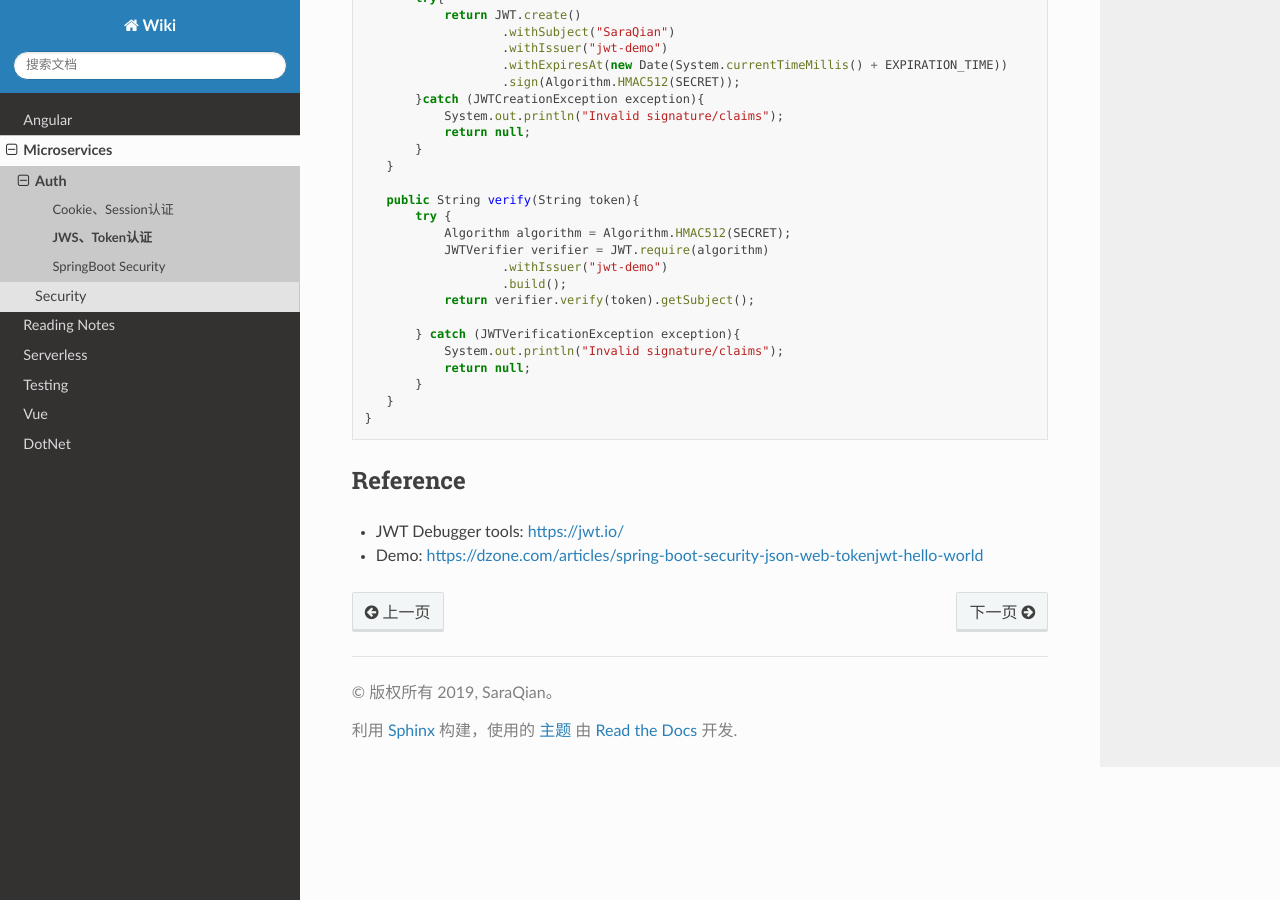
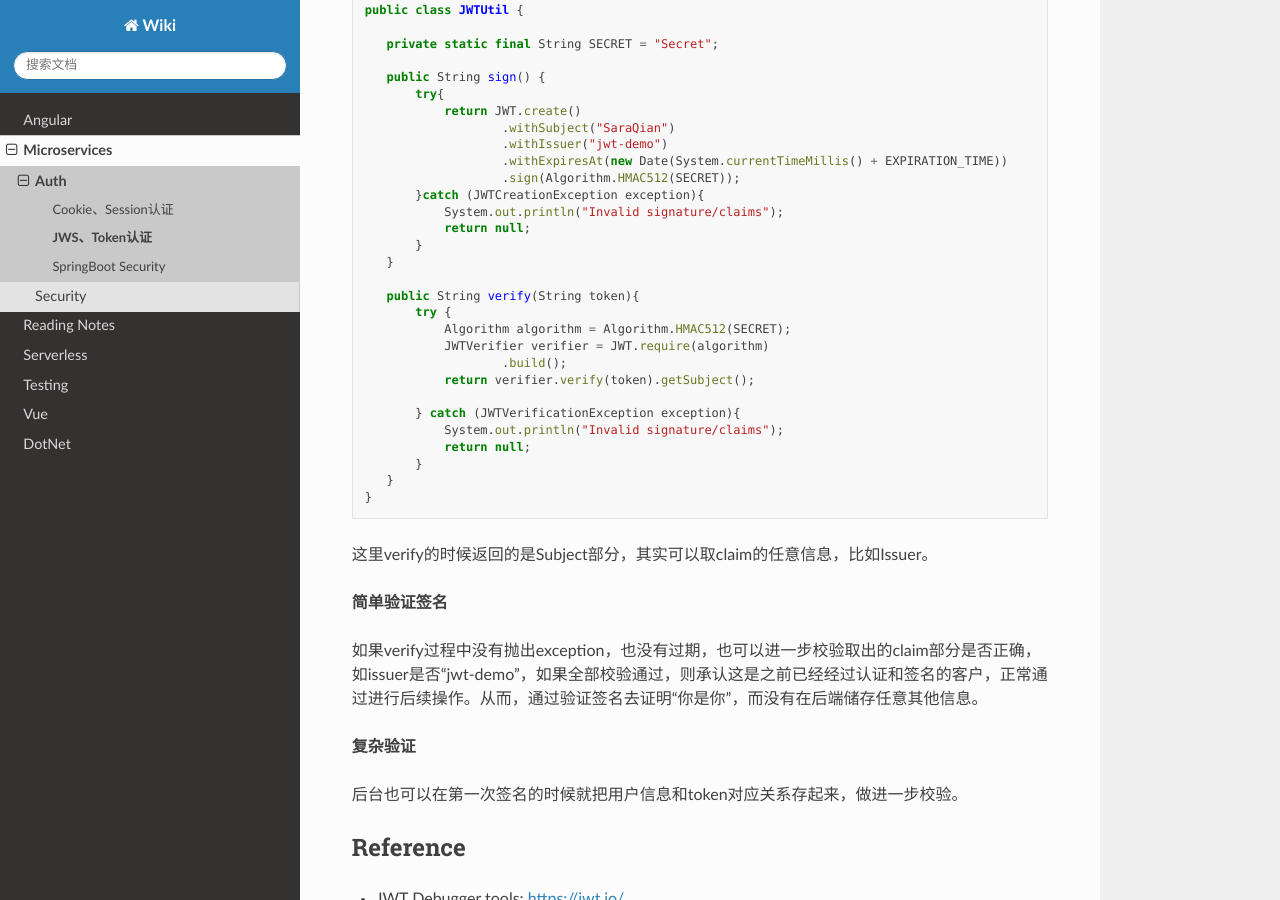
Before and after one commit to abigail830/Sphinx_wiki, a Sphinx documentation site: the page built from source/Microservices/Auth/JWS_token.rst, in a window 1280 px wide and 900 px high, scrolled down 2348 px. Built offline with Sphinx 7.4.7 and the Read the Docs theme 2.0.0, drawn with Linux system fonts in a browser that asks for light colours.

Commit message:
Update JWS_token.rst

```diff
--- a/source/Microservices/Auth/JWS_token.rst
+++ b/source/Microservices/Auth/JWS_token.rst
@@ -8,6 +8,10 @@ JWS、Token认证
   * `Signature`_
 
 * `Authentication`_
+
+ * `大致流程`_
+ * `代码实现`_
+
 * `Reference`_
 
 
@@ -128,7 +132,6 @@ JWTUtil.java
         try {
             Algorithm algorithm = Algorithm.HMAC512(SECRET);
             JWTVerifier verifier = JWT.require(algorithm)
-                    .withIssuer("jwt-demo")
                     .build();
             return verifier.verify(token).getSubject();
 
@@ -139,6 +142,15 @@ JWTUtil.java
     }
  }
 
+这里verify的时候返回的是Subject部分，其实可以取claim的任意信息，比如Issuer。
+
+**简单验证签名**
+
+如果verify过程中没有抛出exception，也没有过期，也可以进一步校验取出的claim部分是否正确，如issuer是否“jwt-demo”，如果全部校验通过，则承认这是之前已经经过认证和签名的客户，正常通过进行后续操作。从而，通过验证签名去证明“你是你”，而没有在后端储存任意其他信息。
+
+**复杂验证**
+
+后台也可以在第一次签名的时候就把用户信息和token对应关系存起来，做进一步校验。
 
 
 Reference
```
